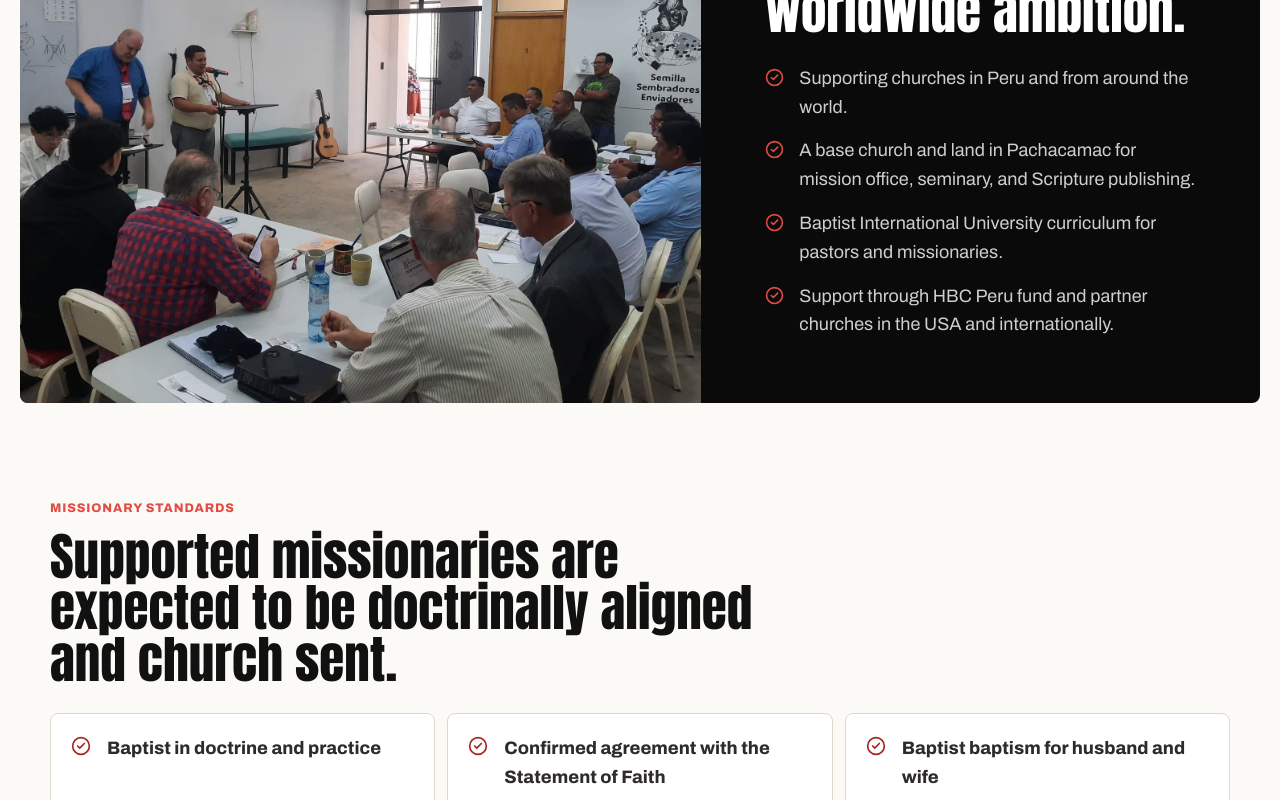
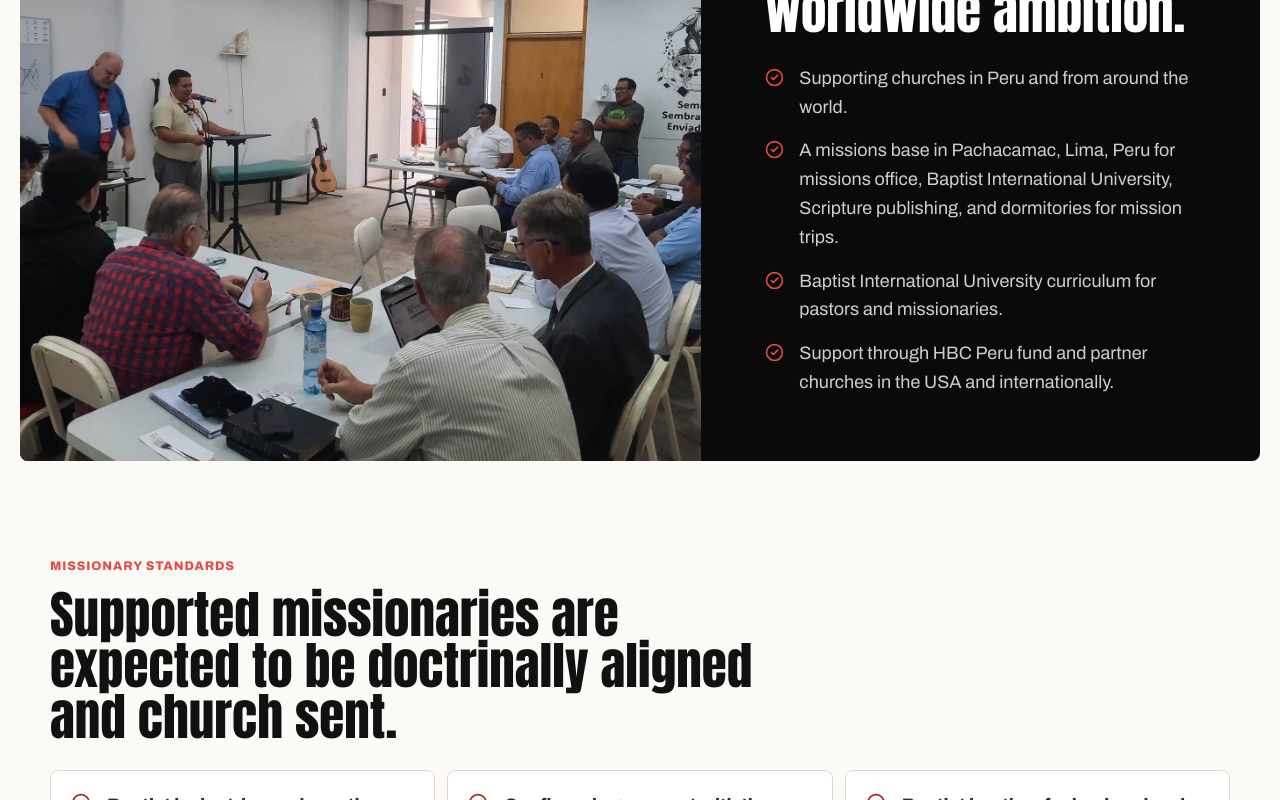
Before and after one commit to edesent/ibmperu-redesign, a Next.js app: page / in a window 1280 px wide. Shown: the part 1860-2660 px from the top of the page. Built offline with nearby package versions, Linux system fonts and the light colour scheme; no server answers.

Commit message:
Updated Pachacamac missions base description

```diff
--- a/app/page.tsx
+++ b/app/page.tsx
@@ -71,7 +71,7 @@ export default function Home() {
           <div className="field-list">
             {[
               "Supporting churches in Peru and from around the world.",
-              "A base church and land in Pachacamac for mission office, seminary, and Scripture publishing.",
+              "A missions base in Pachacamac, Lima, Peru for missions office, Baptist International University, Scripture publishing, and dormitories for mission trips.",
               "Baptist International University curriculum for pastors and missionaries.",
               "Support through HBC Peru fund and partner churches in the USA and internationally.",
             ].map((item) => (
```
